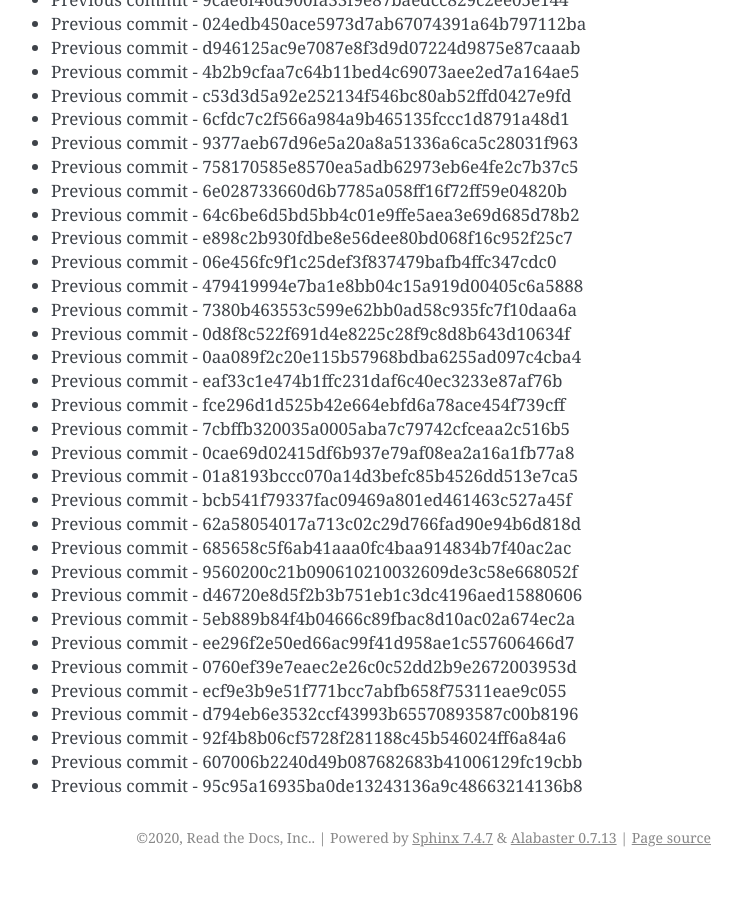
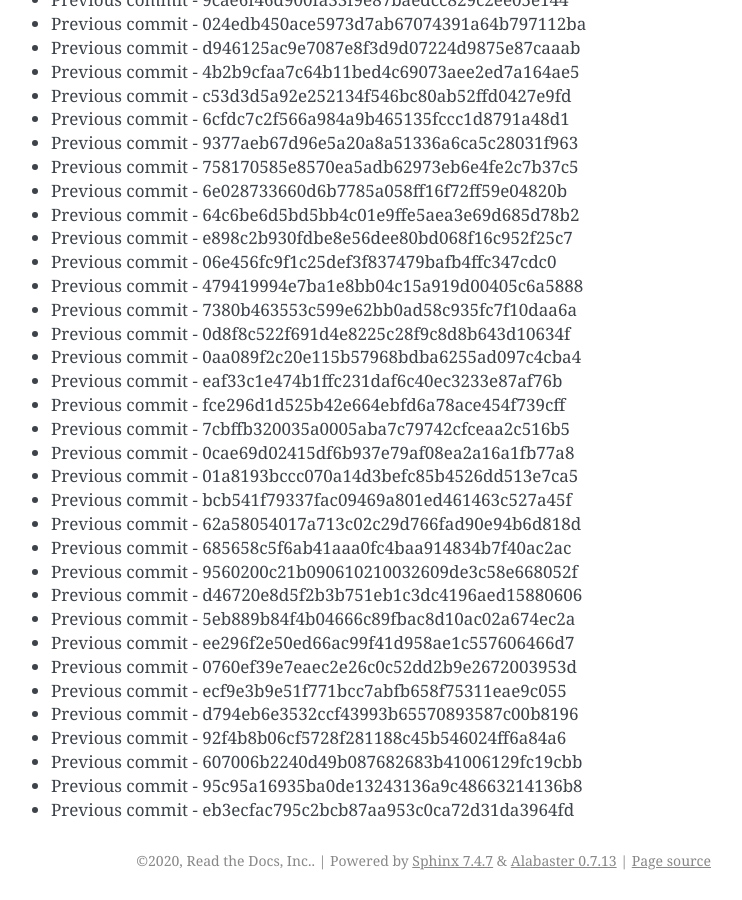
Before and after one commit to readthedocs/rtd-git-stresstest, a Sphinx documentation site: the page built from docs/updates.rst, in a window 1280 px wide and 900 px high, scrolled down 14719 px. Shown: the whole window, without its empty margins (399-1141 px from the left). Built offline with Sphinx 7.4.7, drawn with Linux system fonts in a browser that asks for light colours; before the commit the page ends 15596 px from its top, so only the background shows below that.

Commit message:
Generating commit from previous: eb3ecfac795c2bcb87aa953c0ca72d31da3964fd

```diff
--- a/docs/updates.rst
+++ b/docs/updates.rst
@@ -650,3 +650,4 @@ It can be tested for any performance characteristics.
 * Previous commit - 92f4b8b06cf5728f281188c45b546024ff6a84a6
 * Previous commit - 607006b2240d49b087682683b41006129fc19cbb
 * Previous commit - 95c95a16935ba0de13243136a9c48663214136b8
+* Previous commit - eb3ecfac795c2bcb87aa953c0ca72d31da3964fd
```
